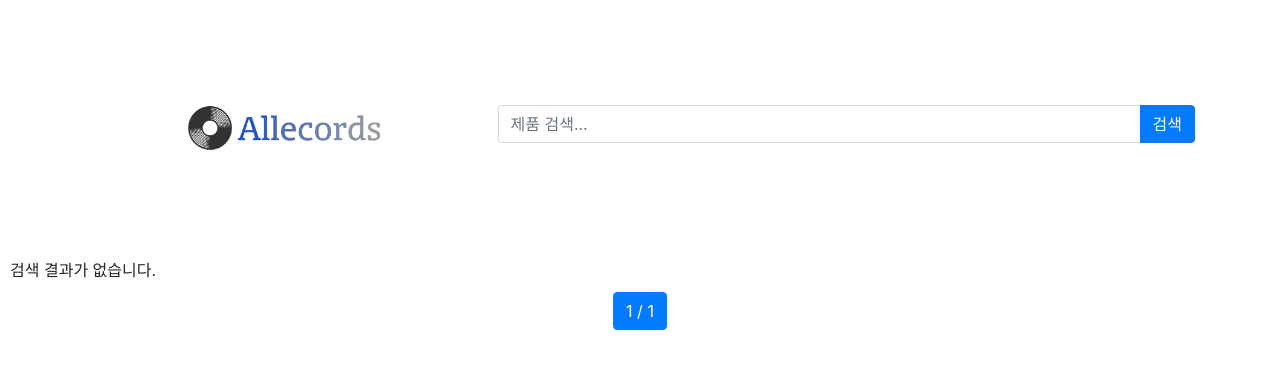
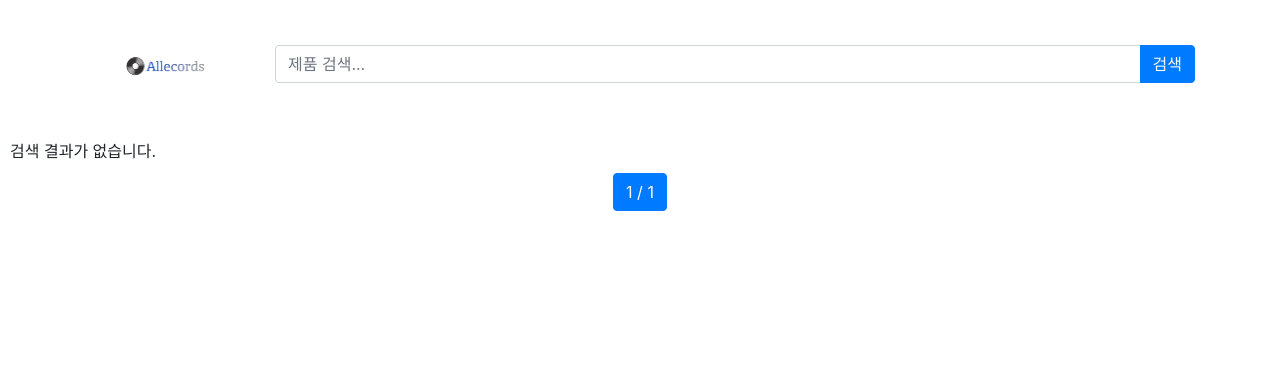
Before and after one commit to JAY-Winter/allecords, a Django app: page /products/ in a window 1280 px wide. Shown: the top 369 px of the page. Run offline with Django 4.2, Linux system fonts and the light colour scheme; data that the repository does not hold is empty; some libraries are stand-ins or nearby versions.

Commit message:
fix: 비율 축소시 검색란 사라짐

```diff
--- a/server/templates/board/product_table.html
+++ b/server/templates/board/product_table.html
@@ -16,11 +16,13 @@
             gap: 10px; /* 그리드 사이의 간격 */
             padding: 10px;
         }
+
         .grid-item {
             border: 1px solid #ddd;
             padding: 10px;
             text-align: center;
         }
+
         .grid-item img {
             width: 100%;
             max-width: 100px; /* 이미지의 최대 너비를 제한 */
@@ -31,15 +33,18 @@
     <link rel="stylesheet" href="https://stackpath.bootstrapcdn.com/bootstrap/4.5.2/css/bootstrap.min.css">
 
 </head>
+<body>
 <div class="container my-4">
-        <div class="d-flex justify-content-between align-items-center">
+    <div class="row align-items-center">
         <!-- 로고 이미지 -->
+        <div class="col-8 col-md-3 col-lg-2"> <!-- 모바일에서는 8/12, 중형 장치에서는 3/12, 대형 장치에서는 2/12 비율로 설정 -->
             <a href="/products">
-                <img src="/static/images/logo.png" alt="Home" style="height: 200px;"> <!-- 로고 이미지의 높이를 조정하여 검색 버튼과 맞춤 -->
+                <img src="/static/images/logo.png" alt="Home" class="img-fluid"> <!-- Bootstrap의 img-fluid 클래스로 너비에 맞춰 높이가 자동 조절됨 -->
             </a>
+        </div>
 
         <!-- 검색 폼 -->
-            <div class="flex-grow-1 ml-3"> <!-- flex-grow-1을 사용하여 검색 폼이 가능한 공간을 모두 차지하도록 설정 -->
+        <div class="col-4 col-md-9 col-lg-10"> <!-- 로고와 반대로 설정 -->
             <form method="GET" action="" class="input-group">
                 <input type="text" name="q" placeholder="제품 검색..." class="form-control">
                 <div class="input-group-append">
@@ -49,6 +54,7 @@
         </div>
     </div>
 </div>
+
 
 <!-- 제품 그리드 -->
 <div class="grid-container">
@@ -78,7 +84,8 @@
         </li>
         <!-- 이전 페이지로 이동 -->
         <li class="page-item">
-          <a class="page-link" href="?q={{ query|urlencode }}&page={{ products.previous_page_number }}" aria-label="Previous">
+            <a class="page-link" href="?q={{ query|urlencode }}&page={{ products.previous_page_number }}"
+               aria-label="Previous">
                 <span aria-hidden="true">&laquo;</span>
             </a>
         </li>
@@ -100,7 +107,8 @@
         </li>
         <!-- 마지막 페이지로 이동 -->
         <li class="page-item">
-          <a class="page-link" href="?q={{ query|urlencode }}&page={{ products.paginator.num_pages }}" aria-label="Last">
+            <a class="page-link" href="?q={{ query|urlencode }}&page={{ products.paginator.num_pages }}"
+               aria-label="Last">
                 <span aria-hidden="true">&raquo;&raquo;</span>
             </a>
         </li>
```
Lines whose indentation alone changed are shown as unchanged.
